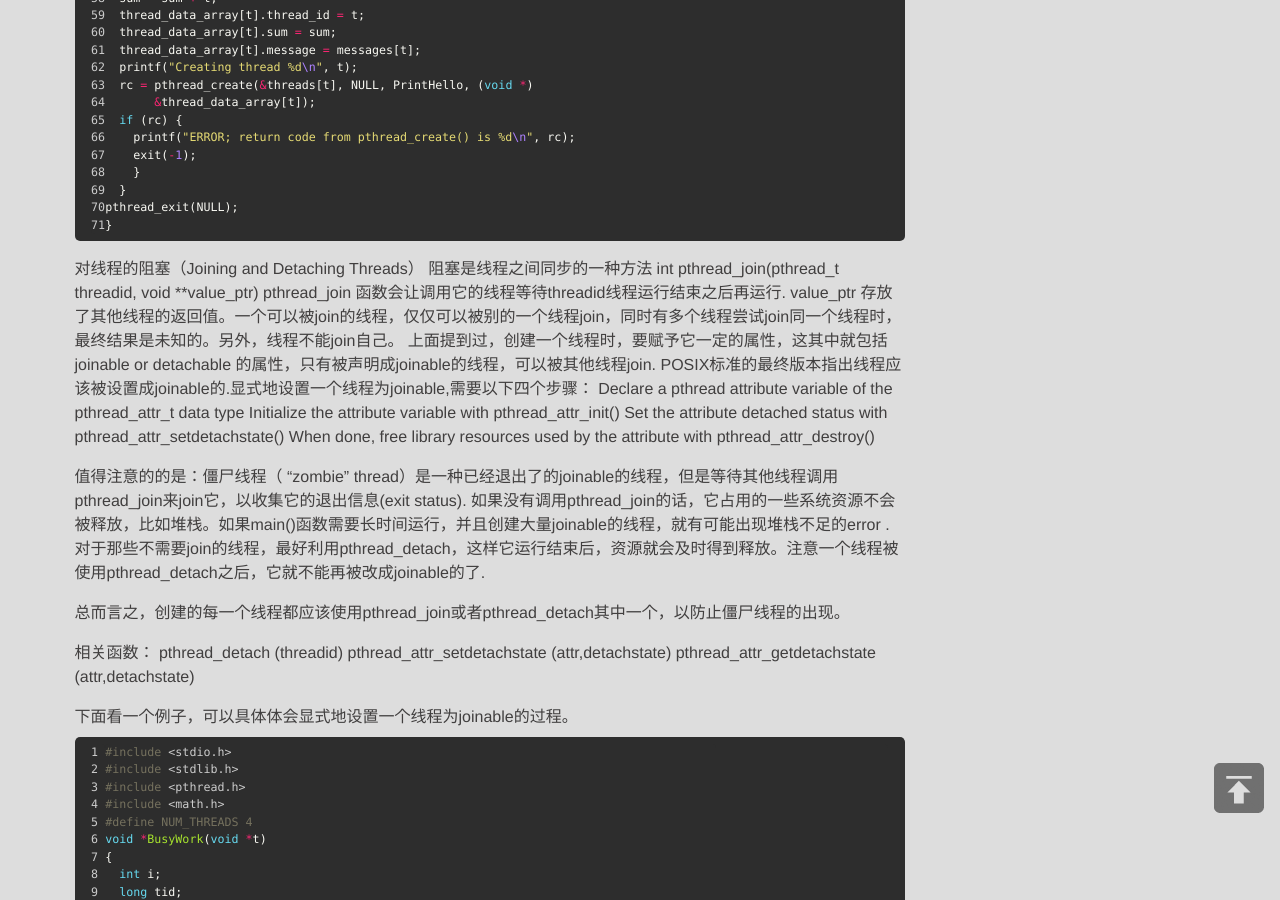
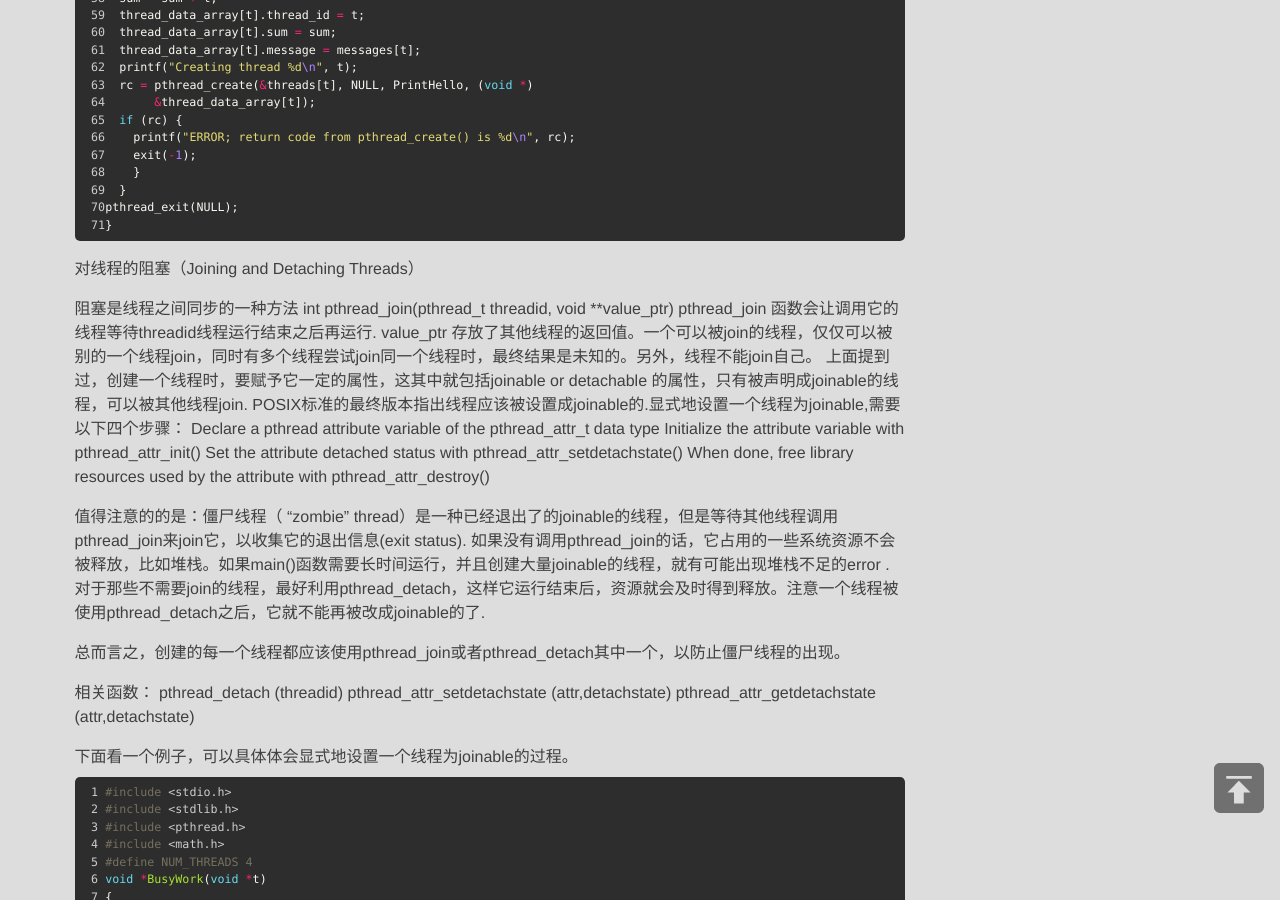
Before and after one commit to hanbingyan/hanbingyan.github.io, a Jekyll site: the page built from _posts/2016-03-07-pthread_on_linux.md, in a window 1280 px wide and 900 px high, scrolled down 2799 px. Built offline with Jekyll 4.4.1, drawn with Linux system fonts in a browser that asks for light colours; comment, search, counter and statistics services are not loaded.

````diff
--- a/_posts/2016-03-07-pthread_on_linux.md
+++ b/_posts/2016-03-07-pthread_on_linux.md
@@ -168,12 +168,8 @@ pthread_exit(NULL);
 }
 ```
 
+对线程的阻塞（Joining and Detaching Threads）
 
-
-
-
-
-对线程的阻塞（Joining and Detaching Threads）
 阻塞是线程之间同步的一种方法
 int pthread_join(pthread_t threadid, void **value_ptr)
 pthread_join 函数会让调用它的线程等待threadid线程运行结束之后再运行. value_ptr 存放了其他线程的返回值。一个可以被join的线程，仅仅可以被别的一个线程join，同时有多个线程尝试join同一个线程时，最终结果是未知的。另外，线程不能join自己。
````
